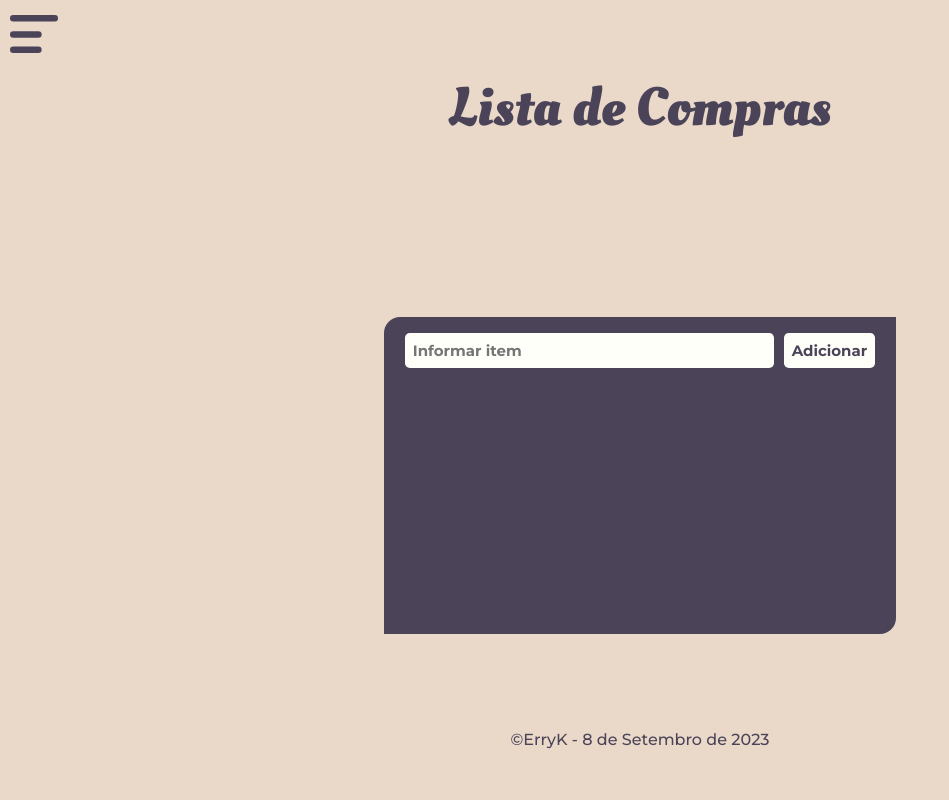
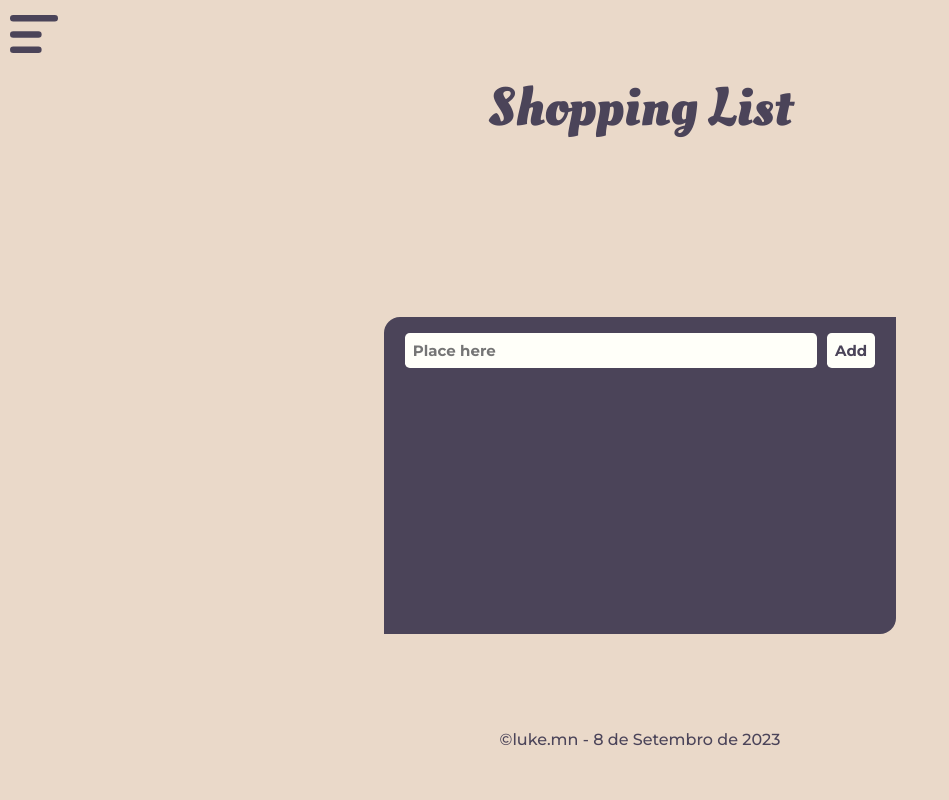
Before and after one commit to luk3mn/shopping-list, a Django app: page / in a window 1280 px wide. Shown: the whole page, without its empty margins (0-949 px from the left). Run offline with Django 4.2, Linux system fonts and the light colour scheme; the visitor is signed in with stand-in values (Sample User, id 1); data that the repository does not hold is empty.

Commit message:
fix: update app

```diff
--- a/item/templates/item/item_form.html
+++ b/item/templates/item/item_form.html
@@ -1,7 +1,7 @@
 <div class="input">
     <form action="{% url 'item.adicionar' id_usuario %}" method="POST">{% csrf_token %}
-        <label class="sr-only" for="add-item">Informar item</label>
-        <input type="text" id="id-item" name="item" placeholder="Informar item">
-        <button nome="adicionar">Adicionar</button>
+        <label class="sr-only" for="add-item">Place here</label>
+        <input type="text" id="id-item" name="item" placeholder="Place here">
+        <button nome="adicionar">Add</button>
     </form>
 </div>
--- a/requirements.txt
+++ b/requirements.txt
@@ -1,10 +1,5 @@
 asgiref==3.5.2
-dj-database-url==0.5.0
 Django==4.0.5
-django-heroku==0.3.1
-gunicorn==20.1.0
-psycopg2==2.9.3
 python-dotenv==0.20.0
 sqlparse==0.4.2
 tzdata==2022.1
-whitenoise==6.2.0
--- a/templates/about.html
+++ b/templates/about.html
@@ -5,8 +5,8 @@
 {% block page-name %}Sobre{% endblock %}
 
 {% block content %}
-    <h3>Descrição</h3>
-    <p>Aplicação Web de uma lista de compras desenvolvida com Python e Django com o intuito de
-        exercitar as habilidades aprendidas
+    <h3>Description</h3>
+    <p>
+        Web application for a shopping list developed in Python and Django
     </p>
 {% endblock %}
--- a/templates/base.html
+++ b/templates/base.html
@@ -34,7 +34,7 @@
     </div>
     <!-- Rodapé -->
     <div class="rodape">
-      <footer>&copy;ErryK - {{ data }}</footer>
+      <footer>&copy;luke.mn - {{ data }}</footer>
     </div>
   </main>
 
@@ -48,8 +48,8 @@
         <ul>
           <li><a href="#">{{ user }}</a></li>
           <li><a href="{% url 'item.home' %}">Home</a></li>
-          <li><a href="{% url 'item.about' %}">Sobre</a></li>
-          <li><a href="{% url 'usuario.sair' %}">Sair</a></li>
+          <li><a href="{% url 'item.about' %}">About</a></li>
+          <li><a href="{% url 'usuario.sair' %}">Logout</a></li>
         </ul>
       </div>
     </div>
--- a/templates/home.html
+++ b/templates/home.html
@@ -1,9 +1,9 @@
 <!-- Herda tudo que tem em 'base.html' -->
 {% extends 'base.html' %}
 
-{% block title %}Página Inicial{% endblock %}
+{% block title %}Home{% endblock %}
 
-{% block page-name %}Lista de Compras{% endblock %}
+{% block page-name %}Shopping List{% endblock %}
 
 {% block content %}
     <!-- INclui no 'Home' o html com o formulário -->
```
Also changed, not shown: project/settings.py (+5 -6 lines), usuario/templates/usuario/autenticacao-usuario.html (+6 -6 lines), usuario/templates/usuario/cadastro-usuario.html (+8 -8 lines), README.md, 1 other file.
